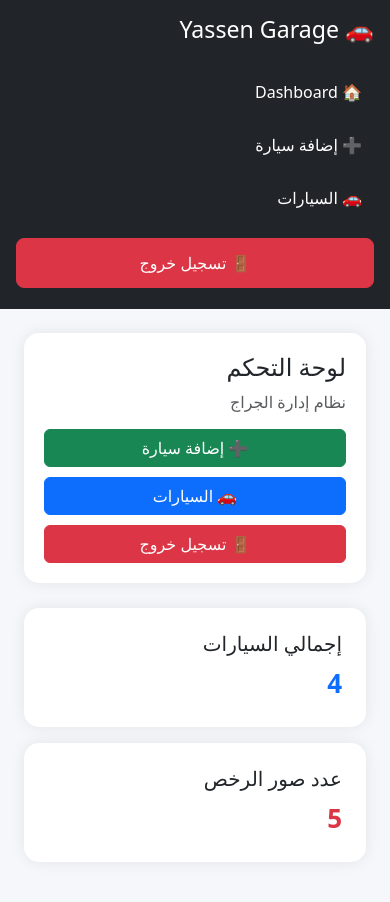
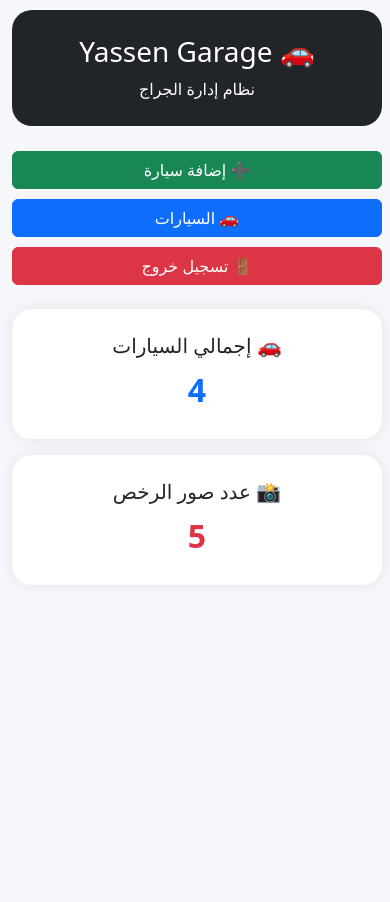
Before and after one commit to ahmedmohamedmo3z/yassen-garage, a Django app: page / in a window 390 px wide. After the commit the page ends 548 px from the top, so only its background shows below. Run offline with Django 5.2, Linux system fonts and the light colour scheme; a user stored in the database is signed in; data comes from the database, SQL or seed files in the repository.

Commit message:
New responsive dashboard

```diff
--- a/backend/templates/garage/dashboard.html
+++ b/backend/templates/garage/dashboard.html
@@ -1,3 +1,4 @@
+
 <!DOCTYPE html>
 <html lang="ar" dir="rtl">
 
@@ -15,42 +16,29 @@
     background:#f5f7fb;
 }
 
-.sidebar{
-    min-height:100vh;
+.dashboard-container{
+    max-width:1200px;
+    margin:auto;
+    padding:20px;
+}
+
+.header-box{
     background:#212529;
     color:white;
-}
-
-.sidebar a{
-    color:white;
-    text-decoration:none;
-    display:block;
-    padding:12px;
-    border-radius:8px;
-    margin-bottom:5px;
-}
-
-.sidebar a:hover{
-    background:#343a40;
+    padding:25px;
+    border-radius:20px;
+    margin-bottom:25px;
 }
 
 .card-box{
     border:none;
-    border-radius:15px;
+    border-radius:20px;
     box-shadow:0 0 15px rgba(0,0,0,.08);
 }
 
 .number{
-    font-size:32px;
+    font-size:40px;
     font-weight:bold;
-}
-
-.welcome-box{
-    background:white;
-    padding:20px;
-    border-radius:15px;
-    margin-bottom:25px;
-    box-shadow:0 0 15px rgba(0,0,0,.08);
 }
 
 .action-buttons{
@@ -59,21 +47,27 @@
     flex-wrap:wrap;
 }
 
+.action-buttons .btn{
+    min-width:180px;
+}
+
+.stat-card{
+    padding:25px;
+}
+
 @media (max-width:768px){
 
-    .sidebar{
-        min-height:auto;
+    .dashboard-container{
+        padding:10px;
     }
 
-    .welcome-box .d-flex{
-        flex-direction:column;
-        align-items:flex-start !important;
+    .header-box{
+        text-align:center;
     }
 
     .action-buttons{
-        width:100%;
-        margin-top:15px;
         flex-direction:column;
+        margin-top:20px;
     }
 
     .action-buttons .btn{
@@ -81,11 +75,15 @@
     }
 
     .number{
-        font-size:26px;
+        font-size:32px;
     }
 
-    h2{
-        font-size:24px;
+    h1{
+        font-size:28px;
+    }
+
+    .stat-card{
+        text-align:center;
     }
 }
 
@@ -95,45 +93,19 @@
 
 <body>
 
-<div class="container-fluid">
+<div class="dashboard-container">
 
-<div class="row">
+    <div class="header-box">
 
-<div class="col-md-2 sidebar p-3">
+        <h1>🚗 Yassen Garage</h1>
 
-    <h3 class="mb-4">🚗 Yassen Garage</h3>
-
-    <a href="/">🏠 Dashboard</a>
-
-    <a href="/add-car/">
-        ➕ إضافة سيارة
-    </a>
-
-    <a href="/cars/">
-        🚗 السيارات
-    </a>
-
-    <a href="/logout/" class="btn btn-danger w-100 mt-3">
-        🚪 تسجيل خروج
-    </a>
+        <p class="mb-0">
+            نظام إدارة الجراج
+        </p>
 
     </div>
 
-<div class="col-md-10 p-4">
-
-    <div class="welcome-box">
-
-        <div class="d-flex justify-content-between align-items-center">
-
-            <div>
-                <h2>لوحة التحكم</h2>
-
-                <p class="text-muted mb-0">
-                    نظام إدارة الجراج
-                </p>
-            </div>
-
-            <div class="action-buttons">
+    <div class="action-buttons mb-4">
 
         <a href="/add-car/" class="btn btn-success">
             ➕ إضافة سيارة
@@ -149,17 +121,13 @@
 
     </div>
 
-        </div>
-
-    </div>
-
     <div class="row">
 
         <div class="col-md-6 mb-3">
 
-            <div class="card card-box p-4">
+            <div class="card card-box stat-card">
 
-                <h5>إجمالي السيارات</h5>
+                <h5>🚗 إجمالي السيارات</h5>
 
                 <div class="number text-primary">
                     {{ total_cars }}
@@ -171,9 +139,9 @@
 
         <div class="col-md-6 mb-3">
 
-            <div class="card card-box p-4">
+            <div class="card card-box stat-card">
 
-                <h5>عدد صور الرخص</h5>
+                <h5>📸 عدد صور الرخص</h5>
 
                 <div class="number text-danger">
                     {{ total_images }}
@@ -187,9 +155,5 @@
 
 </div>
 
-</div>
-
-</div>
-
 </body>
 </html>
```
Lines whose indentation alone changed are shown as unchanged.
